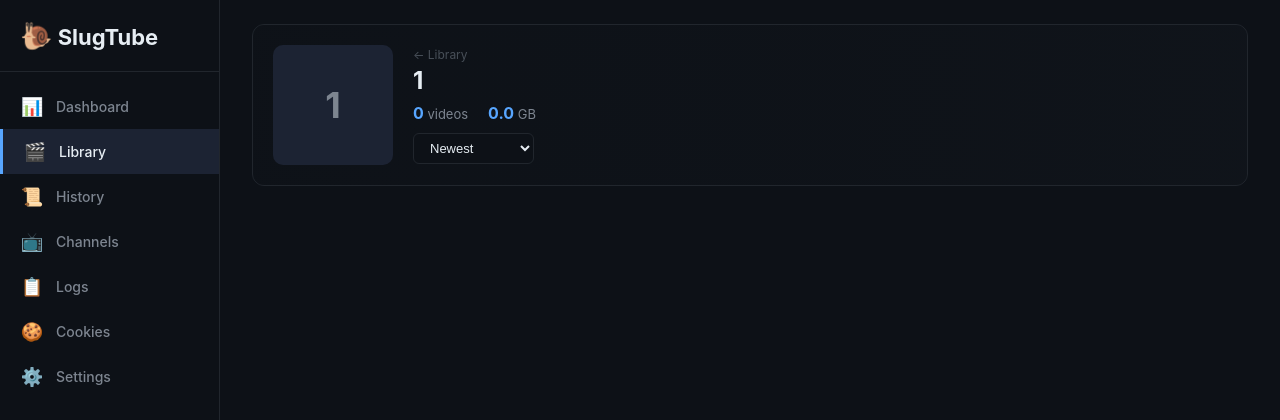
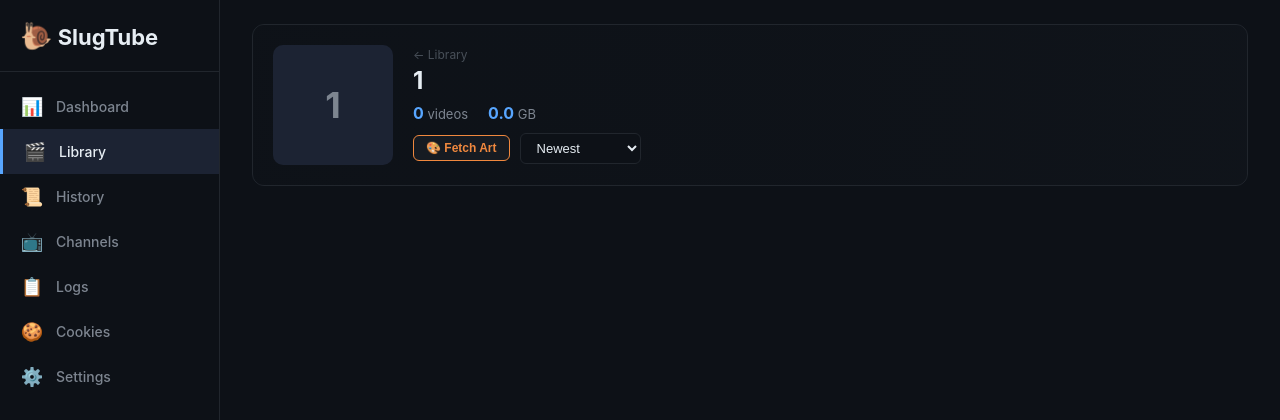
Before and after one commit to bmcgarybot/slugtube-oss, a Flask app: page /library/1 in a window 1280 px wide. Shown: the top 420 px of the page. Run offline with Flask 3, Linux system fonts and the light colour scheme; data that the repository does not hold is empty; parts of the project's set-up code (start-up, migrations or seed data) failed here and were passed over; some libraries are stand-ins or nearby versions.

Commit message:
Add Fetch Art button to channel page
- 🎨 button appears when channel is missing poster.jpg
- Runs yt-dlp in background thread to download channel avatar
- Updates DB has_poster flag on success
- Button auto-hides once poster exists (page refresh)

```diff
--- a/web/app.py
+++ b/web/app.py
@@ -1542,6 +1542,64 @@ def api_reindex_playlists(channel_name):
     return jsonify({"status": "started", "channel": channel_name})
 
 
+@app.route("/api/fetch-art/<path:channel_name>", methods=["POST"])
+def api_fetch_art(channel_name):
+    """Fetch channel poster artwork from YouTube."""
+    from urllib.parse import unquote
+    import subprocess
+
+    channel_name = unquote(channel_name)
+
+    # Find the channel URL from channels.txt
+    channel_url = None
+    for ch in get_channels():
+        if ch['name'] == channel_name:
+            channel_url = ch['url']
+            break
+
+    if not channel_url:
+        if request.referrer:
+            return redirect(request.referrer)
+        return jsonify({"status": "error", "message": f"Channel not found: {channel_name}"}), 404
+
+    channel_path = os.path.join(SHOWS_DIR, channel_name)
+    cookies = "/config/Cookie/cookies.txt"
+
+    def _fetch_art():
+        try:
+            poster_path = os.path.join(channel_path, "poster")
+            # Method 1: yt-dlp with --playlist-items 1
+            result = subprocess.run([
+                "yt-dlp",
+                "--cookies", cookies,
+                "--write-thumbnail",
+                "--skip-download",
+                "--playlist-items", "1",
+                "--convert-thumbnails", "jpg",
+                "-o", poster_path,
+                channel_url
+            ], capture_output=True, text=True, timeout=120)
+
+            poster_file = os.path.join(channel_path, "poster.jpg")
+            if os.path.isfile(poster_file):
+                print(f"🎨 ✅ Fetched art for {channel_name}")
+                # Update DB
+                conn = get_db()
+                conn.execute("UPDATE channels SET has_poster = 1 WHERE name = ?", (channel_name,))
+                conn.commit()
+            else:
+                print(f"🎨 ⚠️ Could not fetch art for {channel_name}: {result.stderr[:200]}")
+        except Exception as e:
+            print(f"🎨 ❌ Fetch art failed for {channel_name}: {e}")
+
+    thread = threading.Thread(target=_fetch_art, daemon=True)
+    thread.start()
+
+    if request.referrer:
+        return redirect(request.referrer)
+    return jsonify({"status": "started", "channel": channel_name})
+
+
 @app.route("/api/toggle-playlists/<path:channel_name>", methods=["POST"])
 def api_toggle_playlists(channel_name):
     """Toggle the |playlists flag for a channel in channels.txt."""
--- a/web/templates/channel_view.html
+++ b/web/templates/channel_view.html
@@ -22,6 +22,11 @@
                 <div class="ch-stat"><span class="ch-stat-val">{{ "%.1f"|format((channel_info.total_size_bytes or 0) / 1073741824) }}</span> GB</div>
             </div>
             <div class="ch-controls">
+                {% if not (channel_info and channel_info.has_poster) %}
+                <form method="POST" action="/api/fetch-art/{{ channel_name | urlencode }}" style="display:inline">
+                    <button type="submit" class="btn btn-sm" title="Download channel poster artwork from YouTube" style="border-color:#f0883e;color:#f0883e;font-size:12px;">🎨 Fetch Art</button>
+                </form>
+                {% endif %}
                 {% if channel_url %}
                 <form method="POST" action="/api/reindex-playlists/{{ channel_name | urlencode }}" style="display:inline">
                     <button type="submit" class="btn btn-sm" title="Fetch playlists from YouTube for this channel" style="border-color:var(--accent);color:var(--accent);font-size:12px;">🎵 Reindex Playlists</button>
```
